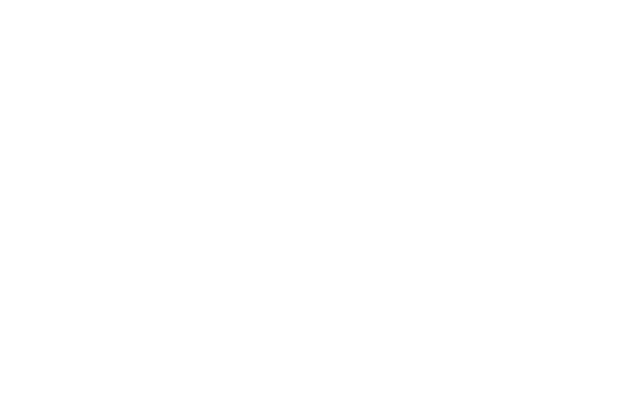
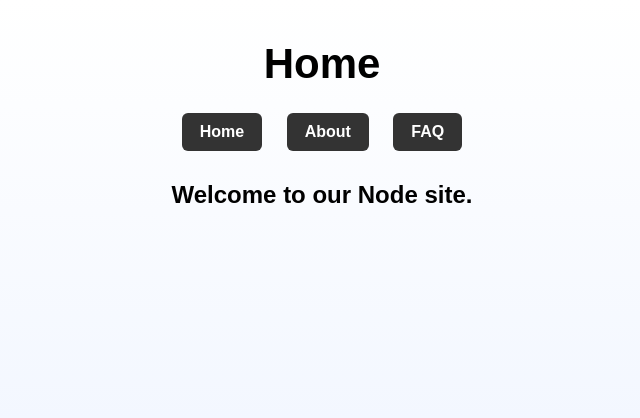
Before and after one commit to EileenChavez1/node-group-project, a website: page public/home.html in a window 1280 px wide. Shown: the whole page, without its empty margins (318-958 px from the left). Drawn offline with Linux system fonts and the light colour scheme; no server answers.

Commit message:
Completed home.html page's basic layout and styles.

```diff
--- a/public/css/style.css
+++ b/public/css/style.css
@@ -84,6 +84,25 @@
 /* Add styles targeting .home-page here */
 
 
+.home-page {
+    background: linear-gradient(to bottom, #ffffff, #e8f0ff);
+}
+.home-page h1 {
+    font-size: 42px;
+
+}
+
+.home-page nav {
+    margin-bottom: 30px;
+}
+
+.home-page nav a {
+    margin: 0 10px;
+}
+
+
+
+
 
 /* ===== ABOUT PAGE CUSTOM STYLES BELOW ===== */
 /* Add styles targeting .about-page here */
--- a/public/home.html
+++ b/public/home.html
@@ -0,0 +1,32 @@
+<!DOCTYPE html>
+<html lang="en">
+<head>
+    <meta charset="UTF-8">
+    <meta name="viewport" content="width=device-width, initial-scale=1.0">
+    <title>Home</title>
+    <link rel="stylesheet" href="css/style.css">
+
+</head>
+<body class = "home-page">
+
+    <h1>Home</h1>
+
+
+     <header>
+        <nav>
+            <a href="home.html">Home</a>
+            <a href="about.html">About</a>
+            <a href="faq.html">FAQ</a>
+        </nav>
+    </header>
+
+    <h2>Welcome to our Node site.</h2>
+
+
+
+
+     <p id="visitCount" data-page="home"></p>
+
+    <script src="/js/script.js"></script>
+</body>
+</html>
```
